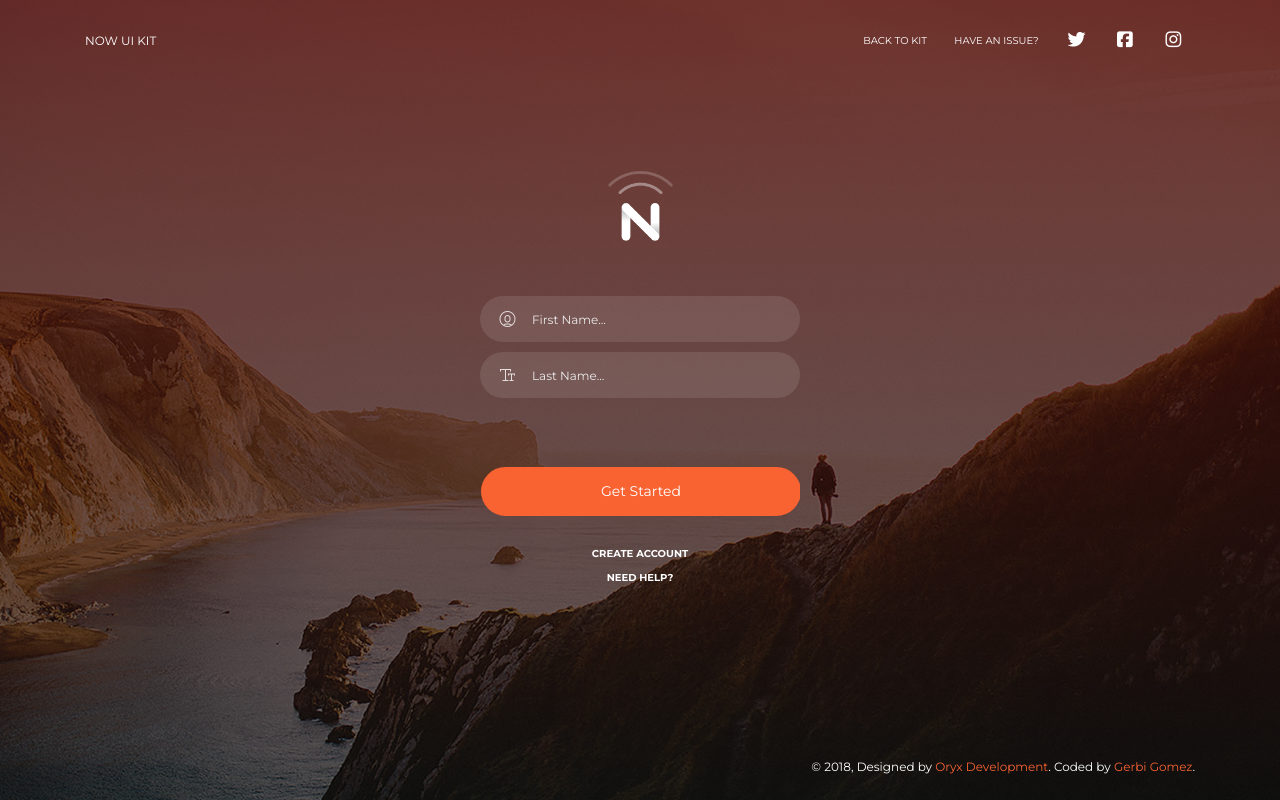
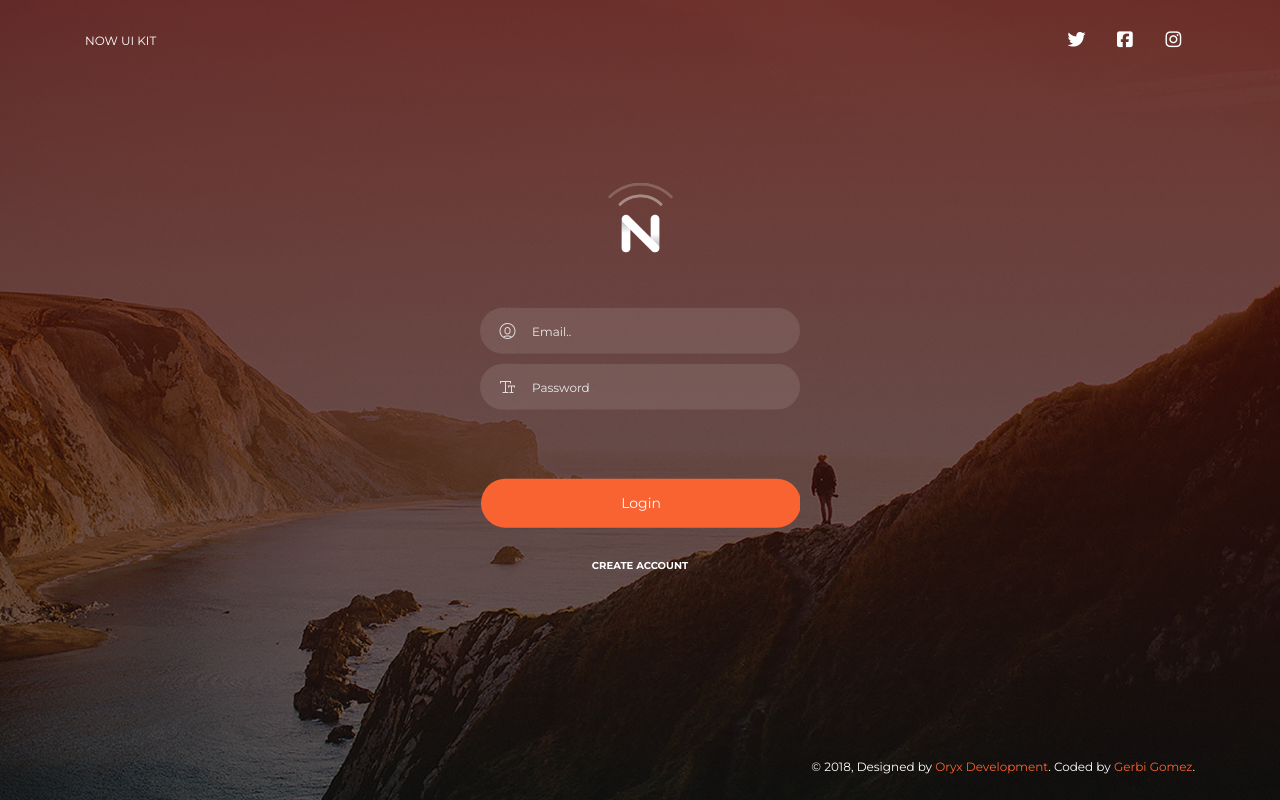
Before and after one commit to Gerbi/Social_Now, a PHP site: page /social/inicio.php in a window 1280 px wide. Run offline with PHP 8.4, Linux system fonts and the light colour scheme; some libraries are stand-ins or nearby versions.

Commit message:
Modified

```diff
--- a/inicio.php
+++ b/inicio.php
@@ -24,7 +24,7 @@
     <div class="container">
 
         <div class="navbar-translate">
-            <a class="navbar-brand" href="http://demos.creative-tim.com/now-ui-kit/index.html" rel="tooltip" title="Designed by Invision. Coded by Creative Tim" data-placement="bottom" target="_blank">
+            <a class="navbar-brand" href="#" rel="tooltip" title="Designed by Oryx" data-placement="bottom" target="_blank">
                 Now Ui Kit
             </a>
             <button class="navbar-toggler navbar-toggler" type="button" data-toggle="collapse" data-target="#navigation" aria-controls="navigation-index" aria-expanded="false" aria-label="Toggle navigation">
@@ -35,26 +35,21 @@
         </div>
         <div class="collapse navbar-collapse justify-content-end" id="navigation" data-nav-image="assets/img/blurred-image-1.jpg">
             <ul class="navbar-nav">
+
                 <li class="nav-item">
-                    <a class="nav-link" href="../index.html">Back to Kit</a>
-                </li>
-                <li class="nav-item">
-                    <a class="nav-link" href="https://github.com/creativetimofficial/now-ui-kit/issues">Have an issue?</a>
-                </li>
-                <li class="nav-item">
-                    <a class="nav-link" rel="tooltip" title="Follow us on Twitter" data-placement="bottom" href="https://twitter.com/CreativeTim" target="_blank">
+                    <a class="nav-link" rel="tooltip" title="Follow us on Twitter" data-placement="bottom" href="https://twitter.com/gerbi_xD" target="_blank">
                         <i class="fa fa-twitter"></i>
                         <p class="d-lg-none d-xl-none">Twitter</p>
                     </a>
                 </li>
                 <li class="nav-item">
-                    <a class="nav-link" rel="tooltip" title="Like us on Facebook" data-placement="bottom" href="https://www.facebook.com/CreativeTim" target="_blank">
+                    <a class="nav-link" rel="tooltip" title="Like us on Facebook" data-placement="bottom" href="https://www.facebook.com/gerbi.gomez" target="_blank">
                         <i class="fa fa-facebook-square"></i>
                         <p class="d-lg-none d-xl-none">Facebook</p>
                     </a>
                 </li>
                 <li class="nav-item">
-                    <a class="nav-link" rel="tooltip" title="Follow us on Instagram" data-placement="bottom" href="https://www.instagram.com/CreativeTimOfficial" target="_blank">
+                    <a class="nav-link" rel="tooltip" title="Follow us on Instagram" data-placement="bottom" href="https://www.instagram.com/Gerbi_xD" target="_blank">
                         <i class="fa fa-instagram"></i>
                         <p class="d-lg-none d-xl-none">Instagram</p>
                     </a>
@@ -80,28 +75,24 @@
                                 <span class="input-group-addon">
                                     <i class="now-ui-icons users_circle-08"></i>
                                 </span>
-                            <input type="text" class="form-control" placeholder="First Name...">
+                            <input type="text" class="form-control" placeholder="Email..">
                         </div>
                         <div class="input-group form-group-no-border input-lg">
                                 <span class="input-group-addon">
                                     <i class="now-ui-icons text_caps-small"></i>
                                 </span>
-                            <input type="text" placeholder="Last Name..." class="form-control" />
+                            <input type="text" placeholder="Password" class="form-control" />
                         </div>
                     </div>
                     <div class="footer text-center">
-                        <a href="#pablo" class="btn btn-primary btn-round btn-lg btn-block">Get Started</a>
+                        <a href="#pablo" class="btn btn-primary btn-round btn-lg btn-block">Login</a>
                     </div>
                     <div class="pull-left">
                         <h6>
                             <a href="#pablo" class="link">Create Account</a>
                         </h6>
                     </div>
-                    <div class="pull-right">
-                        <h6>
-                            <a href="#pablo" class="link">Need Help?</a>
-                        </h6>
-                    </div>
+
                 </form>
             </div>
         </div>
```
